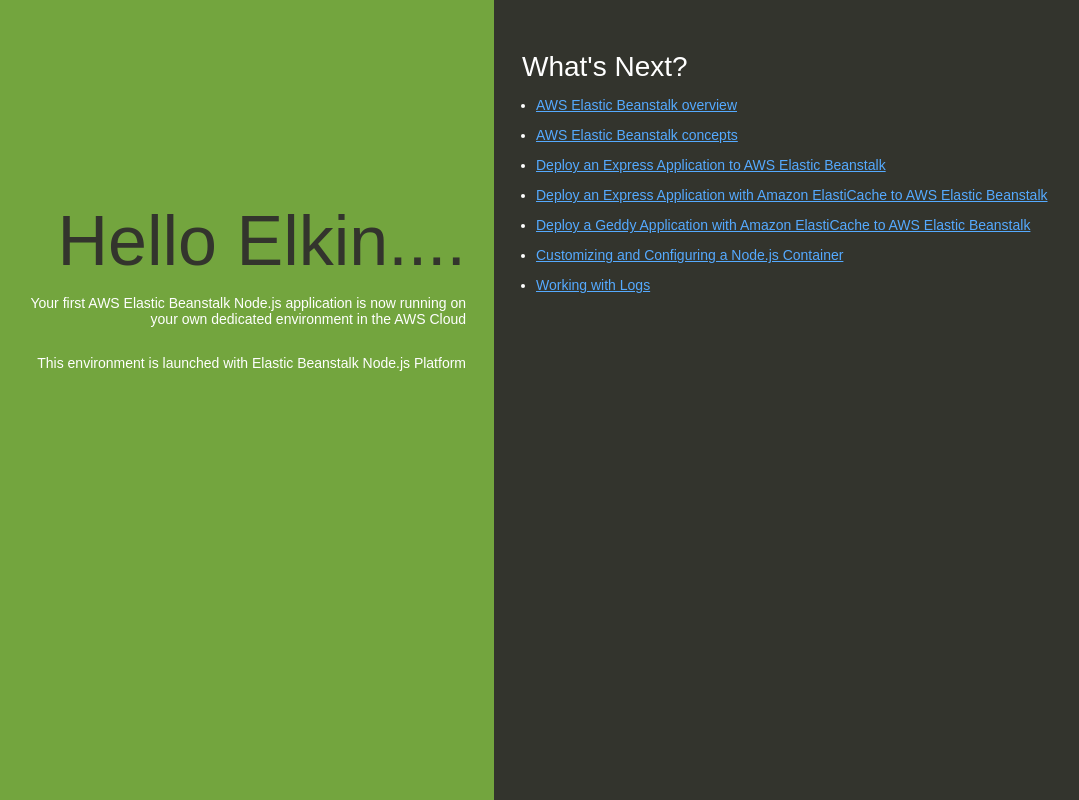
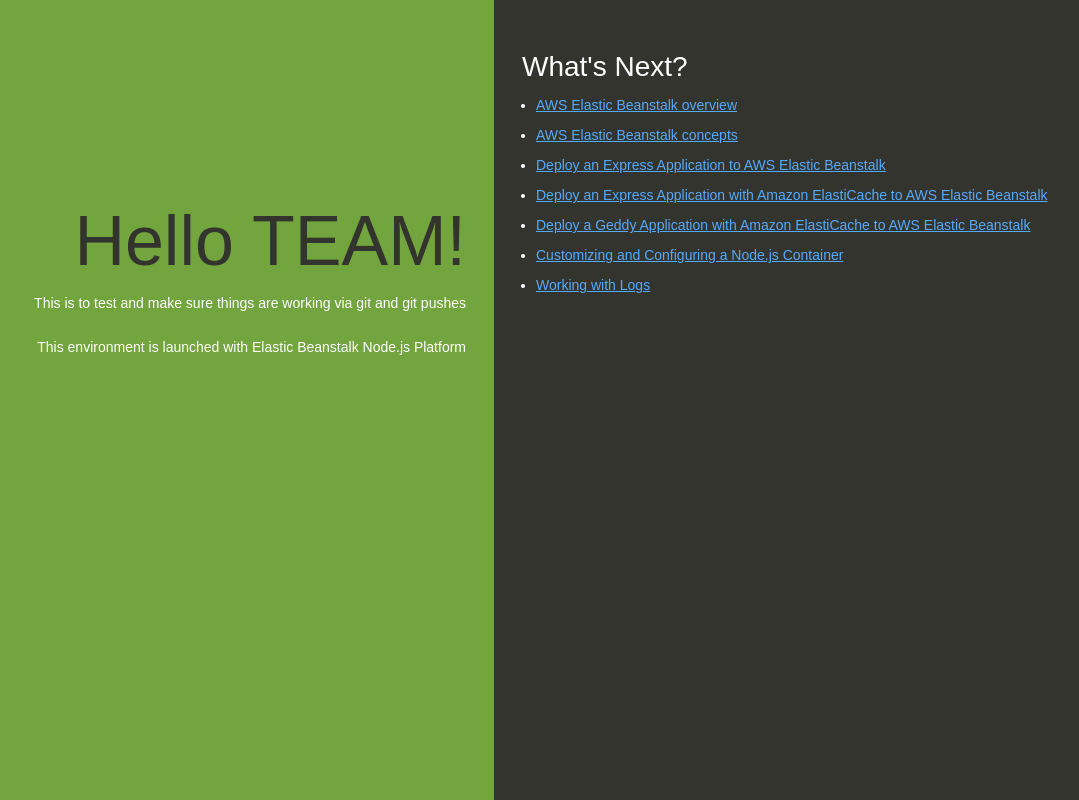
Before and after one commit to Sillyblob/TestApp, a website: page index.html in a window 1280 px wide. Shown: the whole page, without its empty margins (146-1225 px from the left). Drawn offline with Linux system fonts and the light colour scheme.

Commit message:
Making changes to index.html

```diff
--- a/index.html
+++ b/index.html
@@ -74,8 +74,8 @@
   </head>
   <body>
     <div class="textColumn">
-      <h1>Hello Elkin....</h1>
-      <p>Your first AWS Elastic Beanstalk Node.js application is now running on your own dedicated environment in the AWS Cloud</p>
+      <h1>Hello TEAM!</h1>
+      <p>This is to test and make sure things are working via git and git pushes</p>
       <p>This environment is launched with Elastic Beanstalk Node.js Platform</p>
     </div>
     <div class="linksColumn">
```
